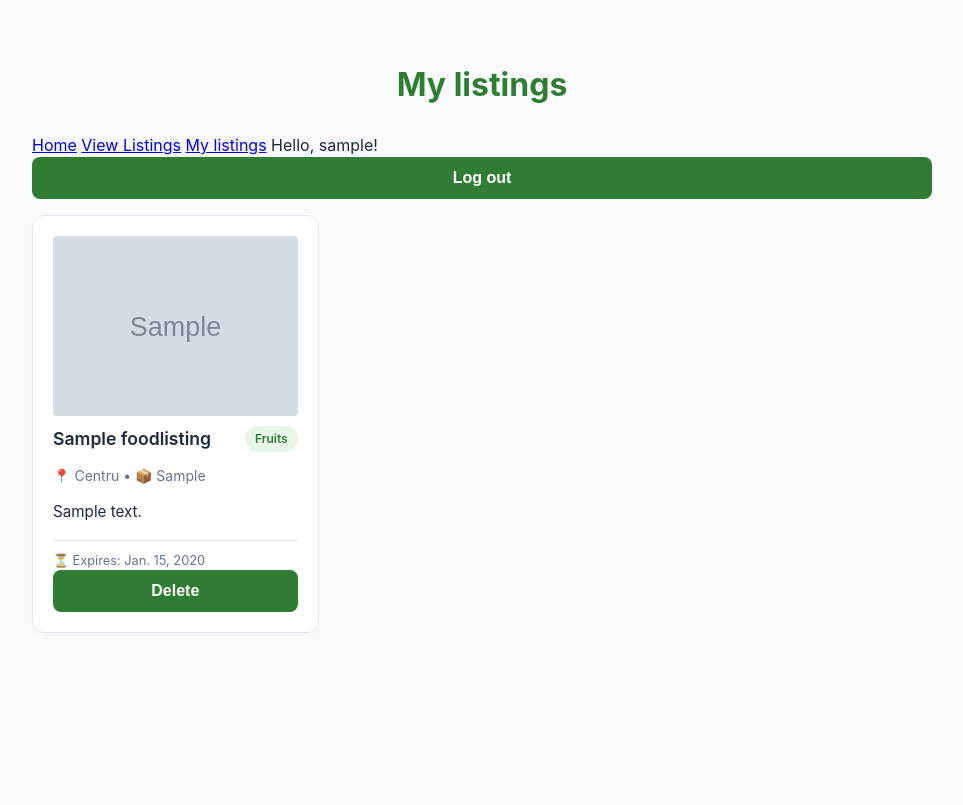
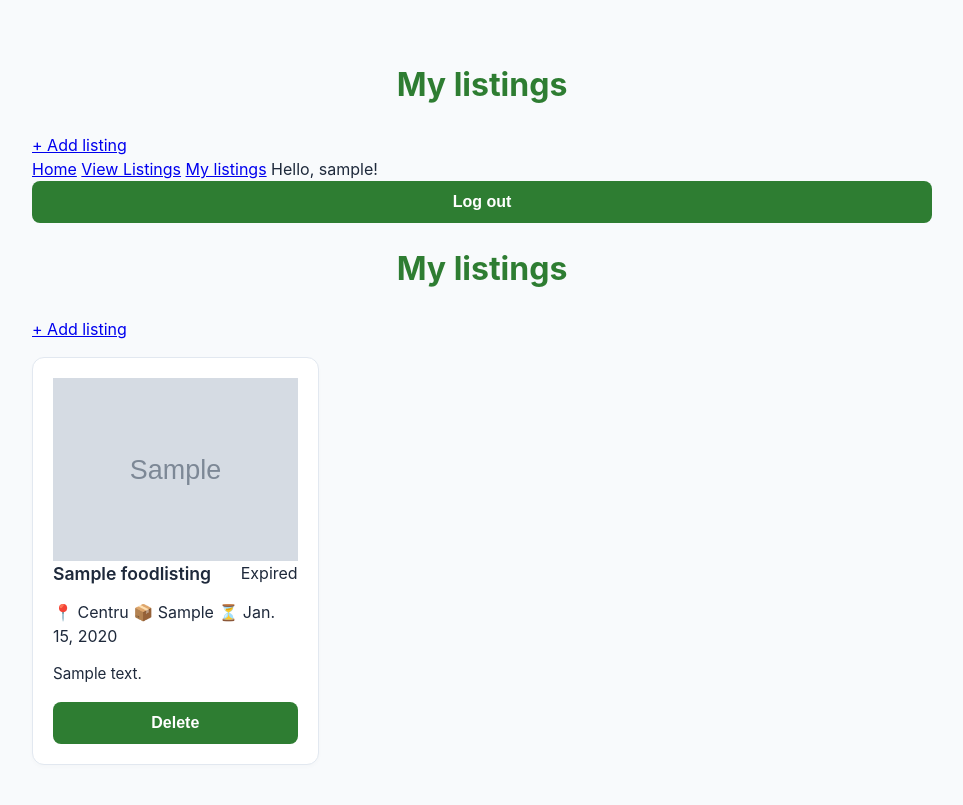
Before and after one commit to katy96moskaliuk/ShareFood, a Django app: page /listings/my/ in a window 1280 px wide. Shown: the whole page, without its empty margins (158-1121 px from the left). Before the commit the page ends 633 px from the top, so only its background shows below. Run offline with Django 5.2, Linux system fonts and the light colour scheme; a user stored in the database is signed in; tables that the repository leaves empty hold one stand-in row (values such as "Sample post"); grey boxes marked "Sample" are stand-in pictures; parts of the project's set-up code (start-up, migrations or seed data) failed here and were passed over.

Commit message:
Fix template syntax error in my_listings.html and add proper date formatting in my_listings view.

```diff
--- a/src/ShareFood/listings/templates/listings/my_listings.html
+++ b/src/ShareFood/listings/templates/listings/my_listings.html
@@ -9,36 +9,47 @@
 
 {% block header %}
     <h1>My listings</h1>
+    <a href="{% url 'listings:list' %}" class="btn btn-primary">+ Add listing</a>
 {% endblock %}
 
 {% block content %}
+    <div class="page-header">
+        <h1>My listings</h1>
+        <a href="{% url 'listings:list' %}" class="btn btn-primary">+ Add listing</a>
+    </div>
+
+    {% if listings %}
         <div class="listings-grid">
             {% for item in listings %}
-            <div class="listing-card">
+                <div class="listing-card {% if item.expiration_date|date:'Y-m-d' < today %}expired{% endif %}">
                     {% if item.image %}
-                    <img src="{{ item.image.url }}" alt="{{ item.title }}" style="width: 100%; height: 180px; object-fit: cover; border-radius: 4px; margin-bottom: 10px;">
+                        <img src="{{ item.image.url }}" alt="{{ item.title }}" class="listing-image">
                     {% endif %}
-                <div>
+                    <div class="listing-card-body">
                         <div class="listing-header">
                             <h3 class="listing-title">{{ item.title }}</h3>
-                        <span class="badge">{{ item.get_category_display }}</span>
+                            <span class="status-badge {% if item.expiration_date|date:'Y-m-d' < today %}expired{% else %}active{% endif %}">
+                                {% if item.expiration_date|date:'Y-m-d' < today %}Expired{% else %}Active{% endif %}
+                            </span>
                         </div>
-                    <div class="listing-details">
-                        📍 {{ item.get_district_display }} • 📦 {{ item.quantity }}
+                        <div class="meta">
+                            <span>📍 {{ item.get_district_display }}</span>
+                            <span>📦 {{ item.quantity }}</span>
+                            <span>⏳ {{ item.expiration_date }}</span>
                         </div>
                         <p class="listing-description">{{ item.description }}</p>
-                </div>
-                               <div class="listing-footer">
-                    ⏳ Expires: {{ item.expiration_date }}
-                    <form action="{% url 'listings:delete' item.pk %}" method="post"
-                          onsubmit="return confirm('Delete this listing?');">
+                        <form action="{% url 'listings:delete' item.pk %}" method="post" class="delete-form">
                             {% csrf_token %}
-                        <button type="submit">Delete</button>
+                            <button type="submit" class="btn-delete">Delete</button>
                         </form>
                     </div>
                 </div>
-        {% empty %}
-            <p>You have no listings yet. <a href="{% url 'listings:list' %}">Add your first one.</a></p>
             {% endfor %}
         </div>
+    {% else %}
+        <div class="empty-state">
+            <p>You have no listings yet.</p>
+            <a href="{% url 'listings:list' %}" class="btn btn-primary">Create your first listing</a>
+        </div>
+    {% endif %}
 {% endblock %}
--- a/src/ShareFood/listings/views.py
+++ b/src/ShareFood/listings/views.py
@@ -1,6 +1,7 @@
 from django.contrib.auth.decorators import login_required
 from django.shortcuts import get_object_or_404, redirect, render
 from django.views.decorators.http import require_POST
+from django.utils import timezone
 
 from .forms import FoodListingForm
 from .models import FoodListing
@@ -29,7 +30,11 @@ def listings_list(request):
 @login_required
 def my_listings(request):
     listings = FoodListing.objects.filter(owner=request.user).order_by("-created_at")
-    return render(request, "listings/my_listings.html", {"listings": listings})
+    today = timezone.localdate().isoformat()
+    return render(request, "listings/my_listings.html", {
+        "listings": listings,
+        "today": today,
+    })
 
 
 @login_required
```
Also changed, not shown: src/ShareFood/listings/models.py (line endings or trailing spaces). Lines whose indentation alone changed are shown as unchanged.
